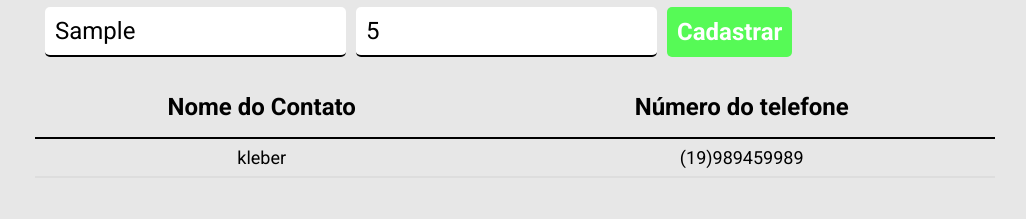
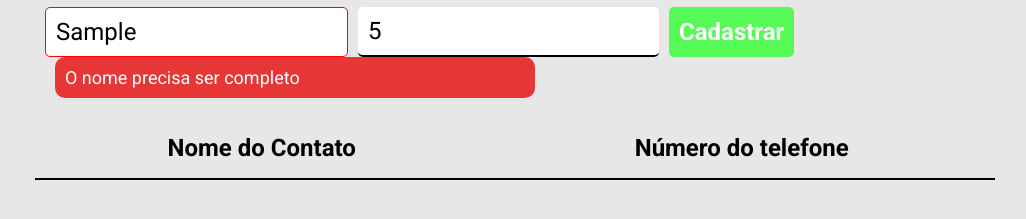
Before and after one commit to Tiruneres/exercicio_projeto_2_ebac, a plain HTML site: page index.html in a window 1280 px wide. Both pictures are taken after typing "Sample", "5" into the empty fields and a click on the button "Cadastrar". Shown: the part 171-390 px from the top of the page, without its empty margins (125-1151 px from the left). Drawn offline with Linux system fonts and the light colour scheme.

Commit message:
implementação de mensagem de erro para nome incompleto

```diff
--- a/index.html
+++ b/index.html
@@ -35,14 +35,6 @@
                 </tr>
             </thead>
             <tbody>
-                <tr>
-                    <td>
-                        kleber
-                    </td>
-                    <td>
-                        (19)989459989
-                    </td>
-                </tr>
             </tbody>
         </table>
     </div>
--- a/main.js
+++ b/main.js
@@ -43,9 +43,16 @@ function ValidaNome () {
     const NomeComoArray = NomeContato.value.split(' ');
 
     if(NomeComoArray.length < 2 ){
-        alert ('nome precisa ser completo')
+
+        MensagemNome.style.display = 'block';
+        NomeContato.style.border = '1px solid red';
+
     } else {
+
+        MensagemNome.style.display = 'none';
+        NomeContato.style.border = '';
         ValidaNumero();
+
     }
 }
 
```
